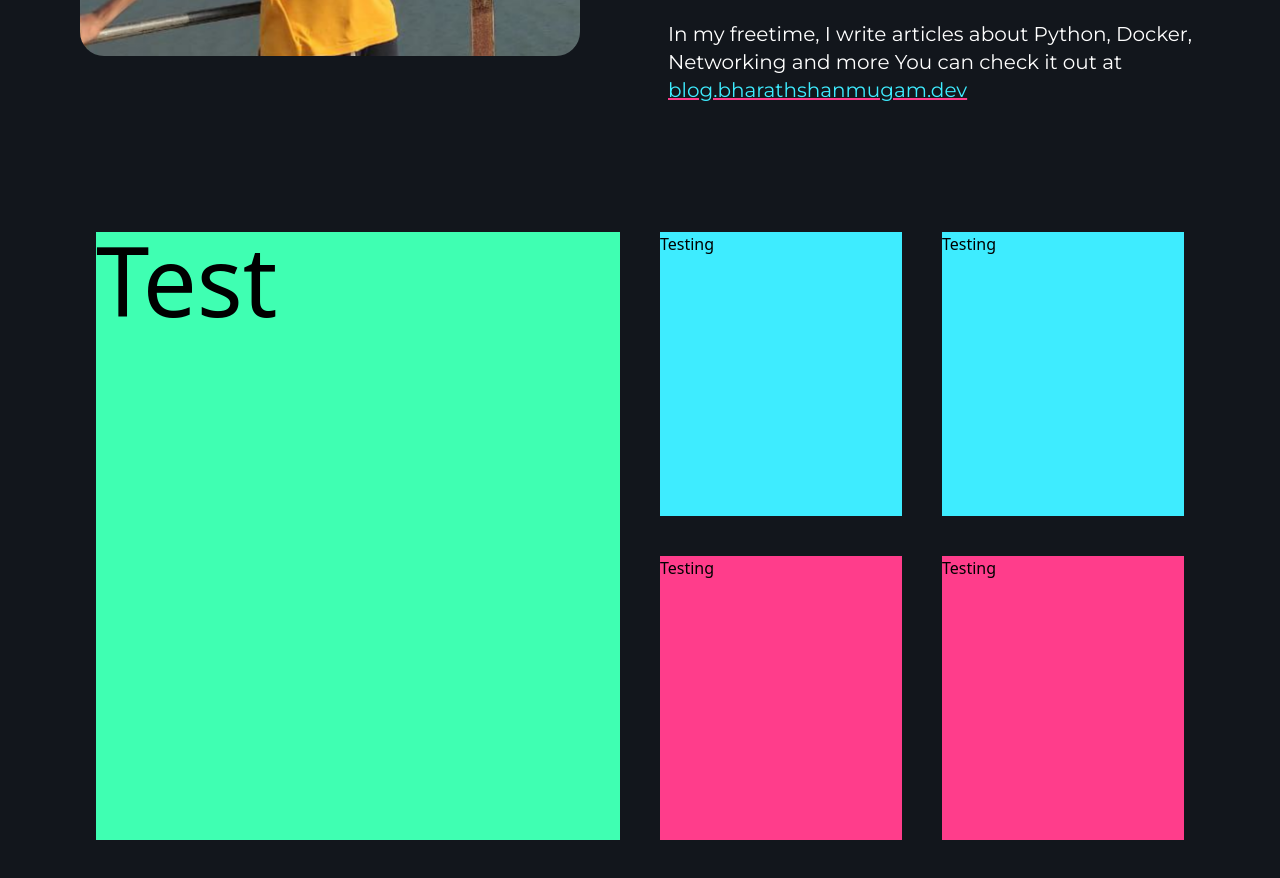
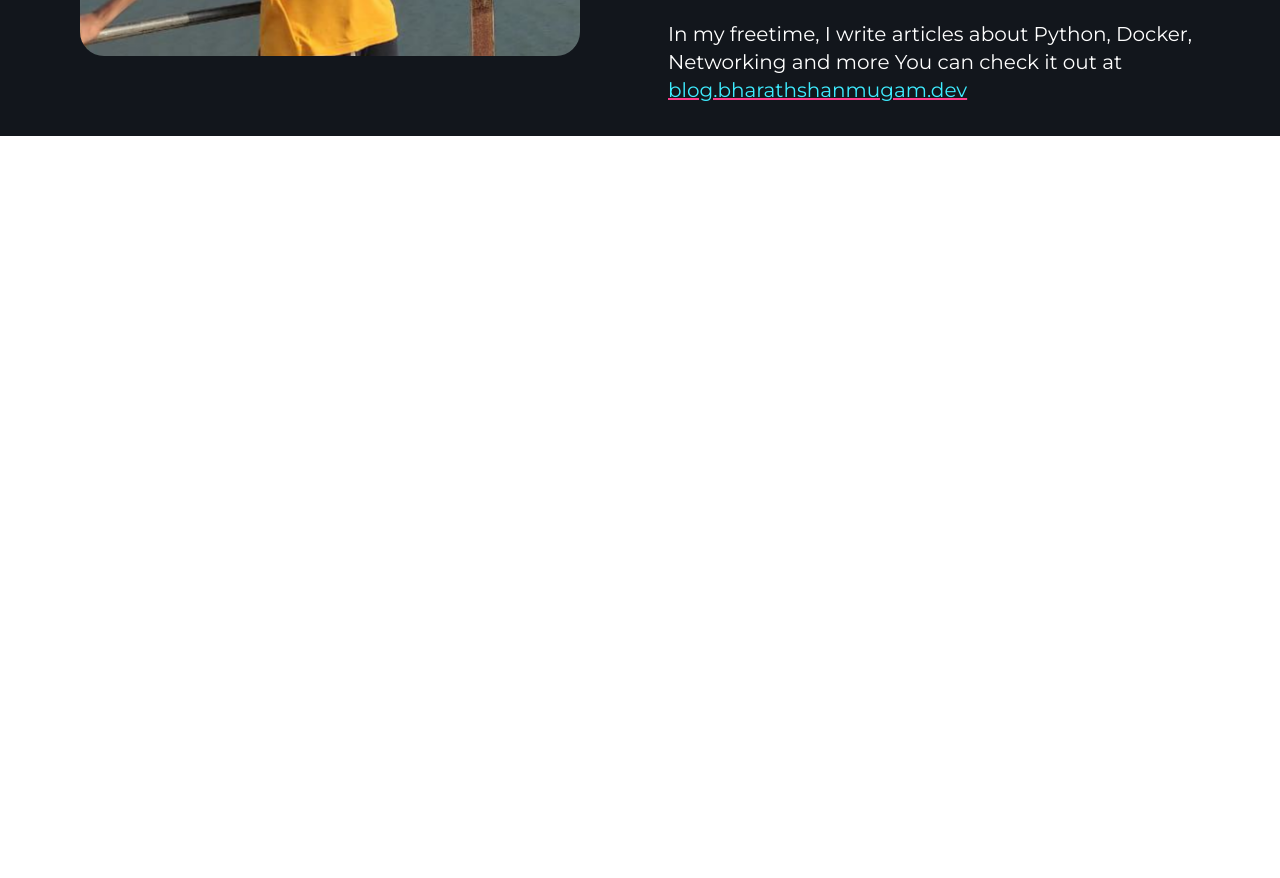
Before and after one commit to Bharath1910/bharathshanmugam.dev, a Next.js app: page / in a window 1280 px wide. Shown: the part 1380-2258 px from the top of the page. After the commit the page ends 1516 px from the top, so only its background shows below. Built offline with nearby package versions, Linux system fonts and the light colour scheme; a web font is replaced by a local one.

Commit message:
removed skills for now

```diff
--- a/components/Skills.jsx
+++ /dev/null
@@ -1,32 +0,0 @@
-import styles from '../styles/Skills.module.css'
-
-function Skills() {
-  return (
-    <div className='h-screen bg-background flex p-24 gap-10 flex-wrap'>
-        <div className='bg-accent flex-1'>
-            <h1 className='text-8xl'>Test</h1>
-        </div>
-
-        <div className='flex-1  flex flex-col gap-10'>
-            <div className='flex flex-1 gap-10'>
-                <div className='bg-complement flex-1'>
-                    <h1>Testing</h1>
-                </div>
-                <div className='bg-complement flex-1'>
-                    <h1>Testing</h1>
-                </div>
-            </div>
-            <div className=' flex flex-1 gap-10'>
-                <div className='bg-pink flex-1'>
-                    <h1>Testing</h1>
-                </div>
-                <div className='bg-pink flex-1'>
-                    <h1>Testing</h1>
-                </div>
-            </div>
-        </div>
-    </div>
-  )
-}
-
-export default Skills
--- a/pages/index.js
+++ b/pages/index.js
@@ -10,7 +10,6 @@ function Home() {
             <Navbar/>
             <Hero/>
             <About/>
-            <Skills />
         </>
   )
 }
```
Also changed, not shown: styles/Skills.module.css (deleted).
